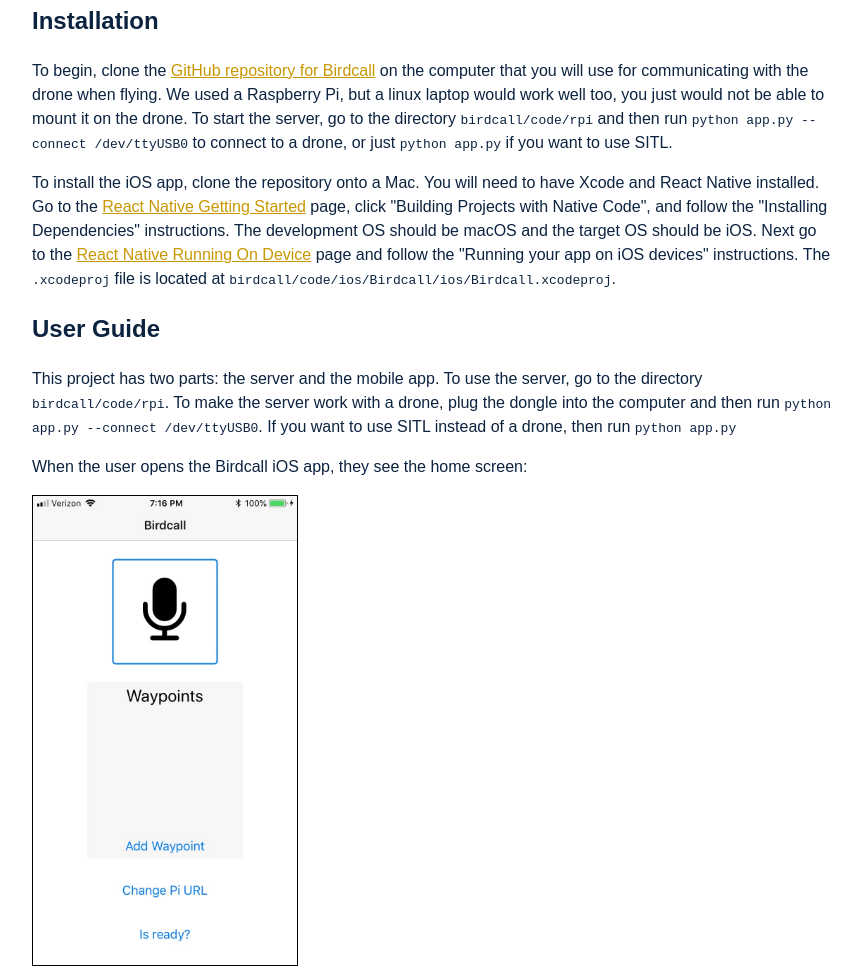
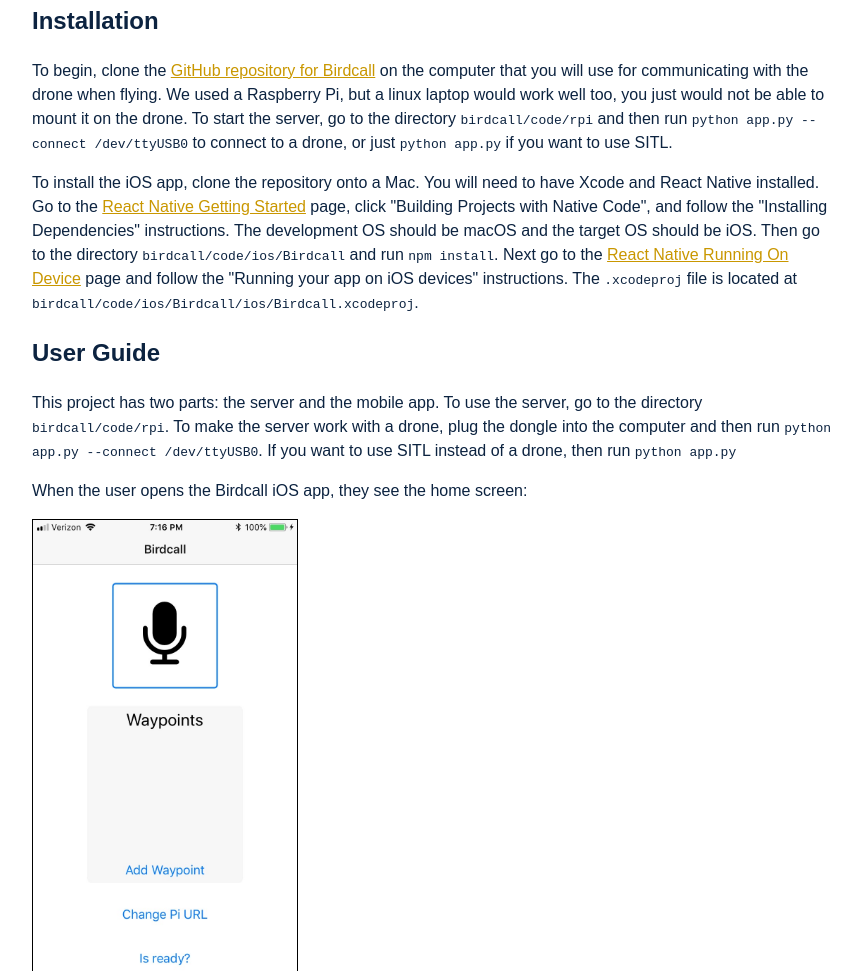
Before and after one commit to SAREC-Lab/birdcall, a plain HTML site: page portfolio/index.html in a window 1280 px wide. Shown: the part 3149-4120 px from the top of the page, without its empty margins (208-1069 px from the left). Drawn offline with Linux system fonts and the light colour scheme.

Commit message:
adding npm install to installation instructions

```diff
--- a/portfolio/index.html
+++ b/portfolio/index.html
@@ -122,7 +122,7 @@
             <div id="installation">
                 <h2>Installation</h2>
                 <p>To begin, clone the <a href="https://github.com/SAREC-Lab/birdcall">GitHub repository for Birdcall</a> on the computer that you will use for communicating with the drone when flying. We used a Raspberry Pi, but a linux laptop would work well too, you just would not be able to mount it on the drone. To start the server, go to the directory <code>birdcall/code/rpi</code> and then run <code>python app.py --connect /dev/ttyUSB0</code> to connect to a drone, or just <code>python app.py</code> if you want to use SITL.</p>
-                <p>To install the iOS app, clone the repository onto a Mac. You will need to have Xcode and React Native installed. Go to the <a href="https://facebook.github.io/react-native/docs/getting-started.html">React Native Getting Started</a> page, click "Building Projects with Native Code", and follow the "Installing Dependencies" instructions. The development OS should be macOS and the target OS should be iOS. Next go to the <a href="https://facebook.github.io/react-native/docs/running-on-device.html">React Native Running On Device</a> page and follow the "Running your app on iOS devices" instructions. The <code>.xcodeproj</code> file is located at <code>birdcall/code/ios/Birdcall/ios/Birdcall.xcodeproj</code>.</p>
+                <p>To install the iOS app, clone the repository onto a Mac. You will need to have Xcode and React Native installed. Go to the <a href="https://facebook.github.io/react-native/docs/getting-started.html">React Native Getting Started</a> page, click "Building Projects with Native Code", and follow the "Installing Dependencies" instructions. The development OS should be macOS and the target OS should be iOS. Then go to the directory <code>birdcall/code/ios/Birdcall</code> and run <code>npm install</code>. Next go to the <a href="https://facebook.github.io/react-native/docs/running-on-device.html">React Native Running On Device</a> page and follow the "Running your app on iOS devices" instructions. The <code>.xcodeproj</code> file is located at <code>birdcall/code/ios/Birdcall/ios/Birdcall.xcodeproj</code>.</p>
             </div>
 
             <div id="guide">
```
